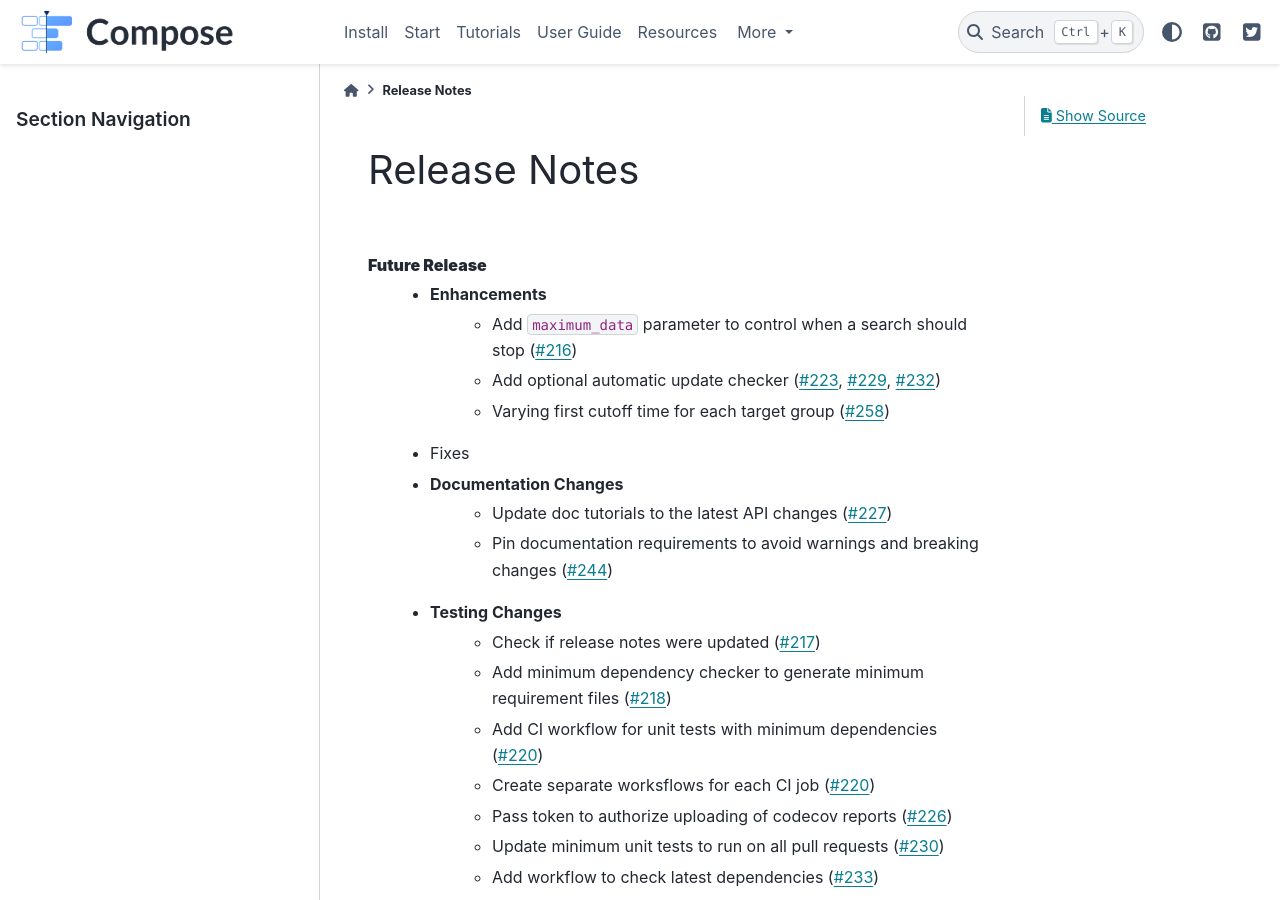
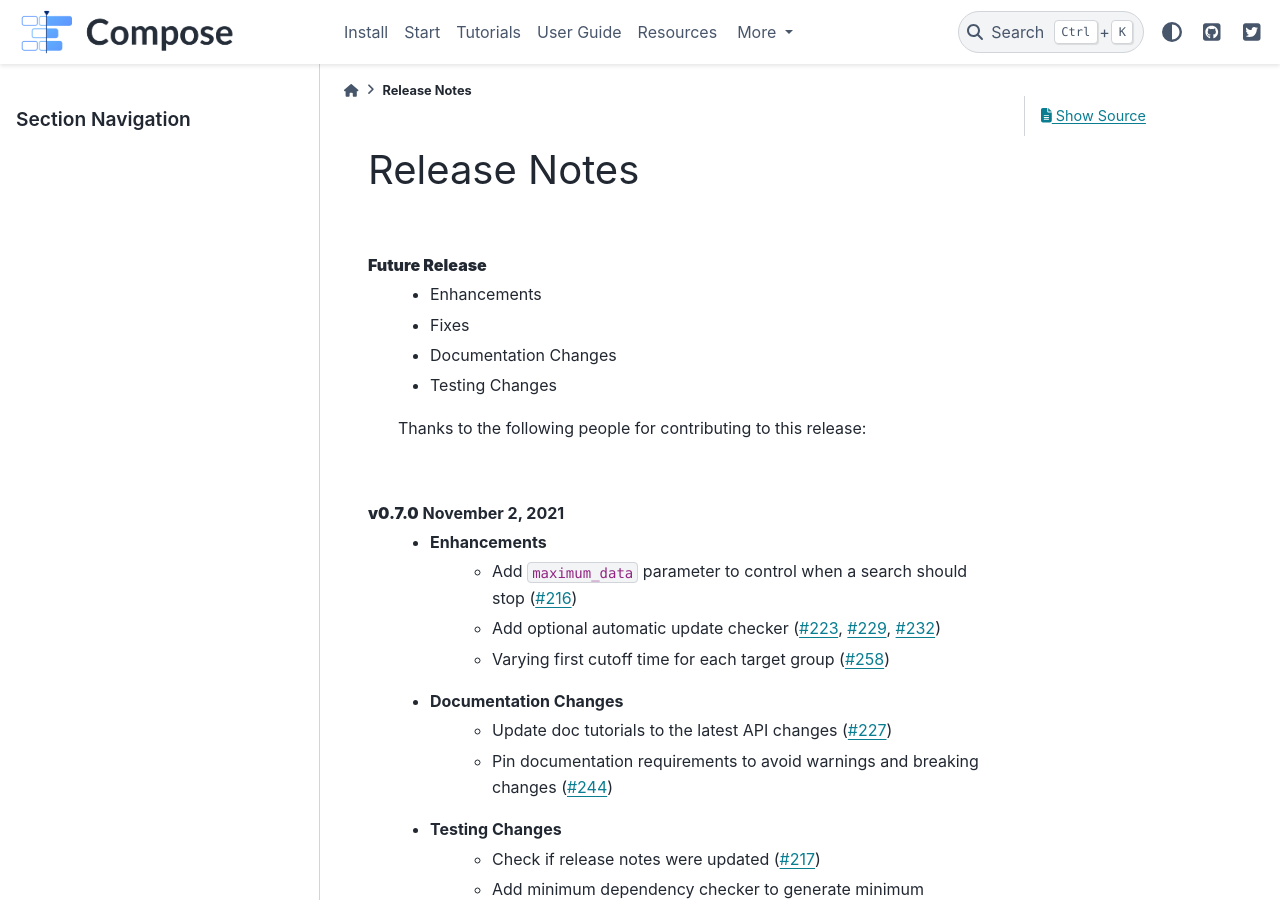
Before and after one commit to alteryx/compose, a Sphinx documentation site: the page built from docs/source/release_notes.rst, in a window 1280 px wide and 900 px high. Built offline with Sphinx 7.4.7 and the PyData theme 0.15.4, drawn with Linux system fonts in a browser that asks for light colours; comment, search, counter and statistics services are not loaded.

Commit message:
update release notes

```diff
--- a/docs/source/release_notes.rst
+++ b/docs/source/release_notes.rst
@@ -6,10 +6,19 @@ Release Notes
 
 **Future Release**
     * Enhancements
+    * Fixes
+    * Documentation Changes
+    * Testing Changes
+
+    | Thanks to the following people for contributing to this release:
+
+|
+
+**v0.7.0** November 2, 2021
+    * Enhancements
         * Add ``maximum_data`` parameter to control when a search should stop (:pr:`216`)
         * Add optional automatic update checker (:pr:`223`, :pr:`229`, :pr:`232`)
         * Varying first cutoff time for each target group (:pr:`258`)
-    * Fixes
     * Documentation Changes
         * Update doc tutorials to the latest API changes (:pr:`227`)
         * Pin documentation requirements to avoid warnings and breaking changes (:pr:`244`)
```
